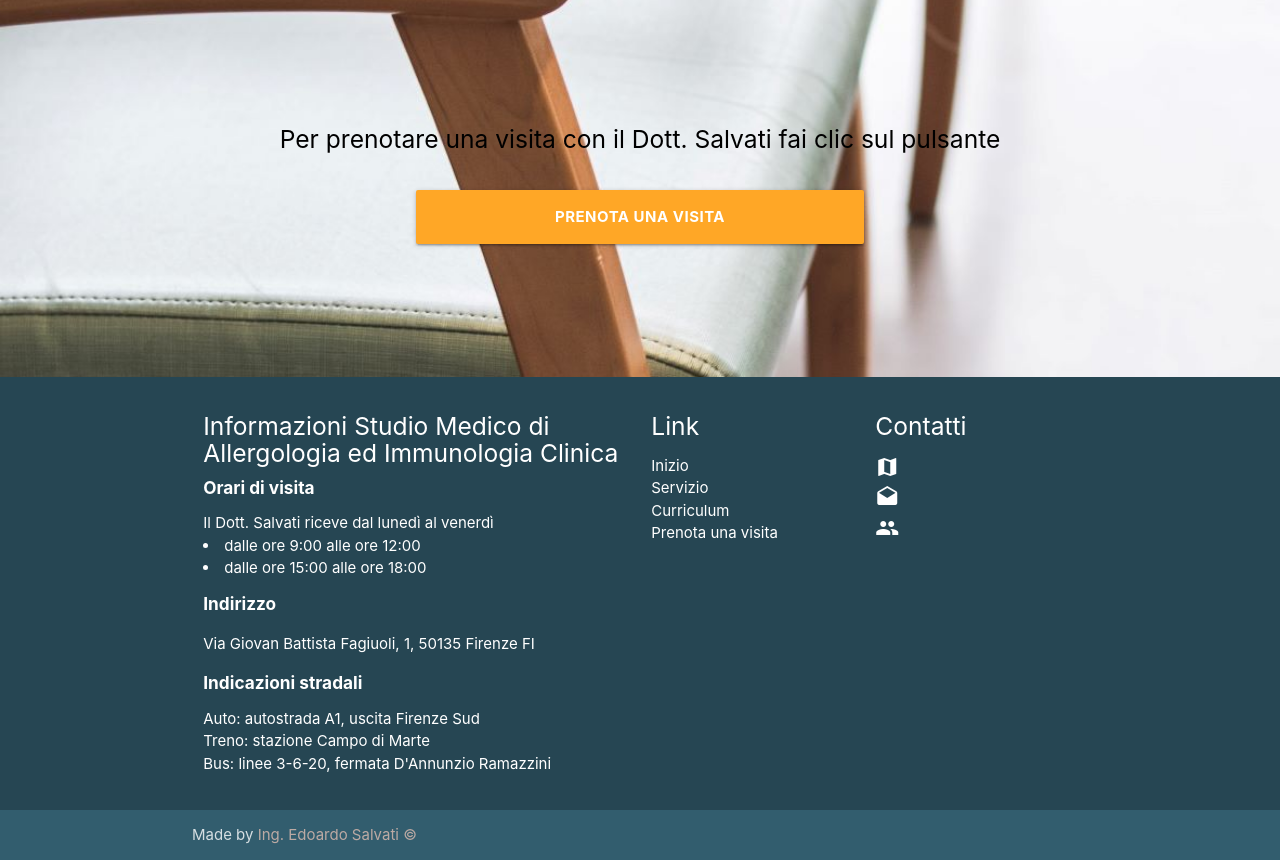
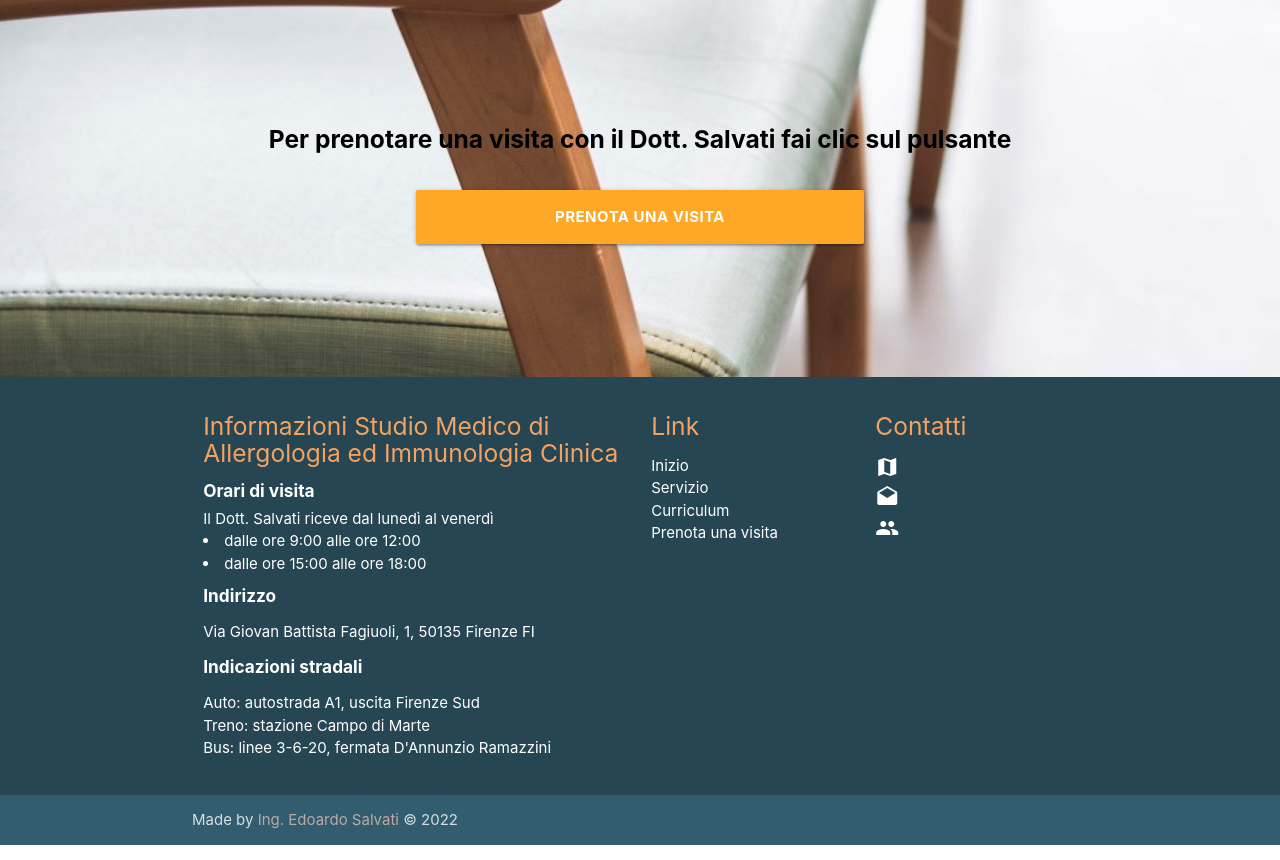
Before and after one commit to edoardo-salvati/dott, a plain HTML site: page index.html in a window 1280 px wide. Shown: the part 1778-2638 px from the top of the page. Drawn offline with nearby package versions, Linux system fonts and the light colour scheme.

Commit message:
Update 5

```diff
--- a/css/style.css
+++ b/css/style.css
@@ -30,6 +30,10 @@ p {
 
 .fontinc2, #fontinc3 {
   font-size: 20px;
+}
+
+.home-text {
+  color: #e76f51; /*#e9c46a;*/
 }
 
 .parallax-container {
@@ -115,6 +119,10 @@ footer.page-footer {
   background-color: #264653;
 }
 
+.footer-text {
+  color: #f4a261;
+}
+
 #footer-2 {
   background-color: #325d6e;
 }
@@ -127,7 +135,7 @@ footer.page-footer {
   margin-top: 3%;
 }
 
-#indicazioni {
+#indicazioni, #orari {
   line-height: 1.5rem;
 }
 
--- a/index.html
+++ b/index.html
@@ -78,10 +78,10 @@
       <div id="titolo" class="container">
 
         <br><br>
-        <h1 class="header center teal-text text-lighten-2"><b>Dott. Gaetano Salvati</b></h1>
+        <h1 class="header center teal-text text-lighten-2"><b>Dott. Gaetano Salvati</b></h1><!--home-text-->
 
         <div class="row center">
-          <h4 class="header col s12 teal-text text-lighten-2" id="sottotitolo"><b>Ambulatorio di Allergologia ed Immunologia Clinica</b></h4>
+          <h4 class="header col s12 teal-text text-lighten-2" id="sottotitolo"><b>Ambulatorio di Allergologia ed Immunologia Clinica</b></h4><!--home-text-->
         </div>
 
         <div class="row center">
@@ -220,7 +220,7 @@
       <div class="container">
 
         <div class="row center">
-          <h5 class="header black-text">Per prenotare una visita con il Dott. Salvati fai clic sul pulsante</h5><!--col s12 m6-->
+          <h5 class="header black-text"><b>Per prenotare una visita con il Dott. Salvati fai clic sul pulsante</b></h5><!--col s12 m6-->
 
           <!--<a data-tf-slider="MLhJ8mtx" data-tf-width="550" data-tf-position="left" data-tf-iframe-props="title=My typeform" data-tf-medium="snippet" id="download-button3" class="btn-large waves-effect waves-light orange lighten-1">Compila il questionario !</a>-->
           <a href="https://forms.gle/kcHbdAEBQ3iTq3bA7" id="download-button3" class="btn-large waves-effect waves-light orange lighten-1 col s12 l6 offset-l3" target="_blank"><b>Prenota una visita</b></a><!--col s12 m6-->
@@ -242,26 +242,27 @@
       <div class="row">
 
         <div class="col l6 s12">
-          <h5 class="white-text">Informazioni Studio Medico di Allergologia ed Immunologia Clinica</h5>
+          <h5 class="footer-text">Informazioni Studio Medico di Allergologia ed Immunologia Clinica</h5>
 
           <!--<p class="grey-text text-lighten-4">Studio Medico di Allergologia ed Immunologia Clinica</p>-->
-          <h6><b>Orari di visita</b></h6>
+          <ul><li class="white-text"><h6><b>Orari di visita</b></h6>
           <ul id="orari">
             Il Dott. Salvati riceve dal lunedì al venerdì
             <li>dalle ore 9:00 alle ore 12:00</li>
             <li>dalle ore 15:00 alle ore 18:00</li>
-          </ul>
+          </ul></li>
 
-          <h6><b>Indirizzo</b></h6>
-          <p>Via Giovan Battista Fagiuoli, 1, 50135 Firenze FI</p>
-          <h6><b>Indicazioni stradali</b></h6>
-          <p id="indicazioni">Auto: autostrada A1, uscita Firenze Sud<br>Treno: stazione Campo di Marte<br>Bus: linee 3-6-20, fermata D'Annunzio Ramazzini</p>
+          <li class="white-text"><h6><b>Indirizzo</b></h6>
+          <p id="indicazioni">Via Giovan Battista Fagiuoli, 1, 50135 Firenze FI</p></li>
+
+          <li class="white-text"><h6><b>Indicazioni stradali</b></h6>
+          <p id="indicazioni">Auto: autostrada A1, uscita Firenze Sud<br>Treno: stazione Campo di Marte<br>Bus: linee 3-6-20, fermata D'Annunzio Ramazzini</p></li></ul>
 
           <!--<iframe src="https://www.google.com/maps/embed?pb=!1m18!1m12!1m3!1d2880.955864282333!2d11.289152599999998!3d43.773775!2m3!1f0!2f0!3f0!3m2!1i1024!2i768!4f13.1!3m3!1m2!1s0x132a54652ae00ed3%3A0x2d487c36f7f3ee8b!2sVia%20Giovan%20Battista%20Fagiuoli%2C%201%2C%2050135%20Firenze%20FI!5e0!3m2!1sit!2sit!4v1661334185100!5m2!1sit!2sit" width="400" height="300" style="border:0;" allowfullscreen="" loading="lazy" referrerpolicy="no-referrer-when-downgrade"></iframe>-->
         </div>
 
         <div class="col l3 s12">
-          <h5 class="white-text">Link</h5>
+          <h5 class="footer-text">Link</h5>
           <ul>
             <li><a class="white-text text-hover" href="#">Inizio</a></li>
             <li><a class="white-text text-hover" href="#servizio">Servizio</a></li>
@@ -271,7 +272,7 @@
         </div>
 
         <div class="col l3 s12">
-          <h5 class="white-text">Contatti</h5>
+          <h5 class="footer-text">Contatti</h5>
           <ul>
             <li><a class="white-text" href="https://goo.gl/maps/ZdNX5P64fibkJL1C8" target="_blank" title="Apri su Google Maps"><i class="material-icons icon-hover">map</i></a></li>
             <li><a class="white-text" href="mailto:edoardosalvati1996@gmail.com" title="Invia una email"><i class="material-icons icon-hover">drafts</i></a></li>
@@ -285,7 +286,7 @@
 
     <div class="footer-copyright" id="footer-2">
       <div class="container">
-        Made by <a class="brown-text text-lighten-3 text-hover" href="mailto:edoardosalvati1996@gmail.com" title="Invia una email">Ing. Edoardo Salvati &copy</a>
+        Made by <a class="brown-text text-lighten-3 text-hover" href="mailto:edoardosalvati1996@gmail.com" title="Invia una email">Ing. Edoardo Salvati</a> &copy 2022
       </div>
     </div>
 
```
